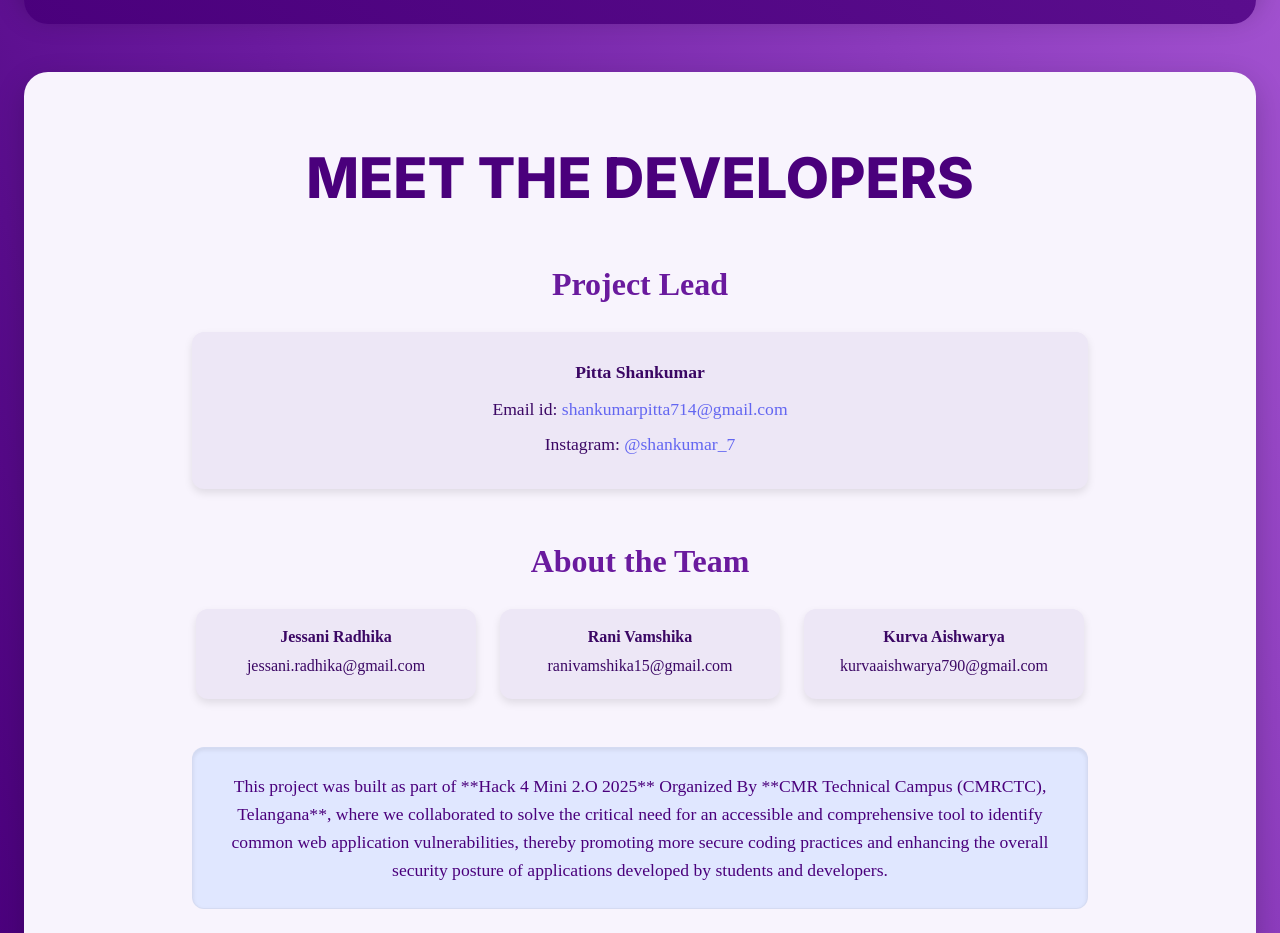
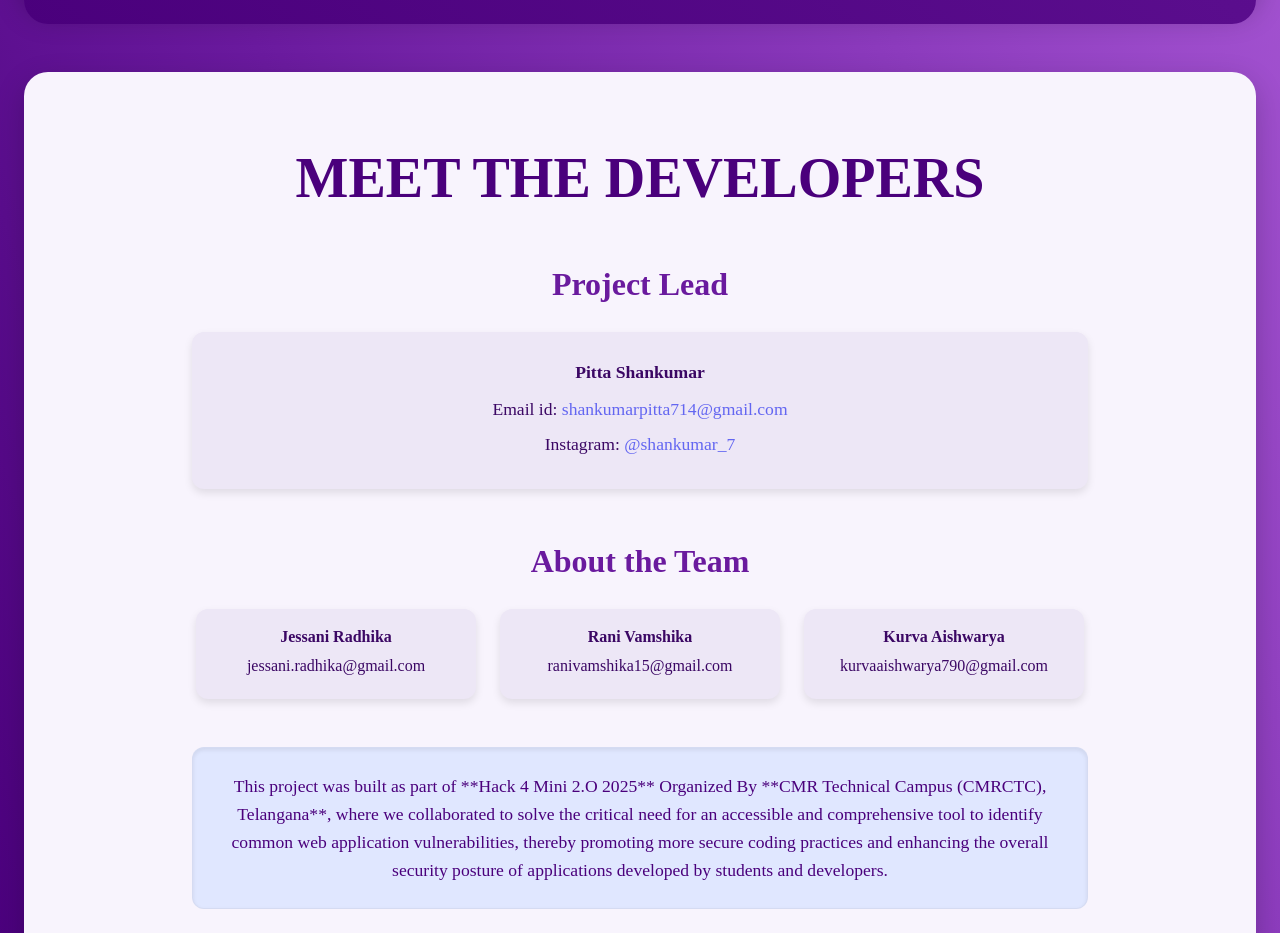
Before and after one commit to Arise485/Snippet-scanner, a plain HTML site: page index.html in a window 1280 px wide. Shown: the part 2200-3133 px from the top of the page. Drawn offline with nearby package versions, Linux system fonts and the light colour scheme.

Commit message:
Update index.html

```diff
--- a/index.html
+++ b/index.html
@@ -233,7 +233,7 @@
             margin-top: 3rem; /* Space from why-choose section */
         }
         .developers-section h2 {
-            font-family: 'Inter', sans-serif;
+            font-family: 'Times New Roman', sans-serif;
             font-size: 3.5rem; /* Big font size for main heading */
             font-weight: 800;
             margin-bottom: 2.5rem;
@@ -456,7 +456,7 @@
     </div>
 
     <div class="developers-section">
-        <h2 class="Impact">MEET THE DEVELOPERS</h2>
+        <h2 class="scanner-title">MEET THE DEVELOPERS</h2>
         <div class="max-w-4xl mx-auto mt-10">
             <h3 class="text-center mb-6">Project Lead</h3>
             <div class="developer-info">
```
